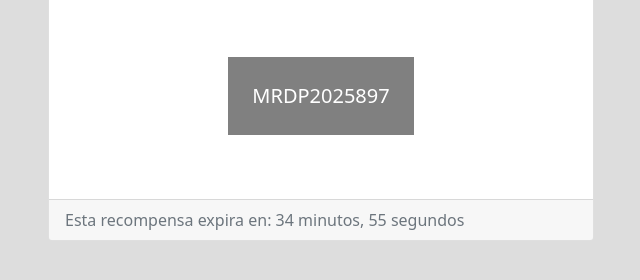
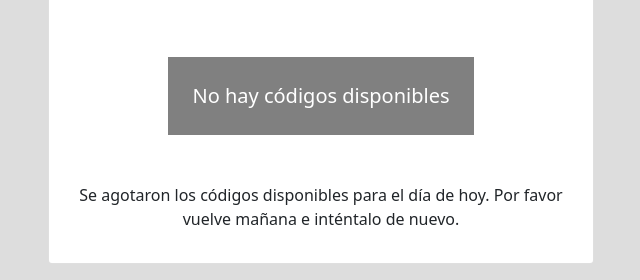
Before and after one commit to megarewards/disneyplus, a plain HTML site: page step-2.html in a window 1280 px wide. Shown: the part 666-946 px from the top of the page, without its empty margins (319-959 px from the left). Before the commit the page ends 923 px from the top, so only its background shows below. Drawn offline with nearby package versions, Linux system fonts and the light colour scheme.

Commit message:
Content updated

```diff
--- a/step-2.html
+++ b/step-2.html
@@ -32,12 +32,13 @@
               </div>
               <div class="card-body text-center">
                 <div class="code my-5 mx-auto">
-                  <p class="lead mb-0 p-4 text-white"><strong>MRDP2025897</strong></p>
+                  <p class="lead mb-0 p-4 text-white"><strong>No hay códigos disponibles</strong></p>
                 </div>
+                <p>Se agotaron los códigos disponibles para el día de hoy. Por favor vuelve mañana e inténtalo de nuevo.</p>
               </div>
-              <div class="card-footer text-muted">
+              <!-- <div class="card-footer text-muted">
                 <p id="clock" class="clock mb-0"></p>
-              </div>
+              </div> -->
             </div>
           </div>
         </div>
```
